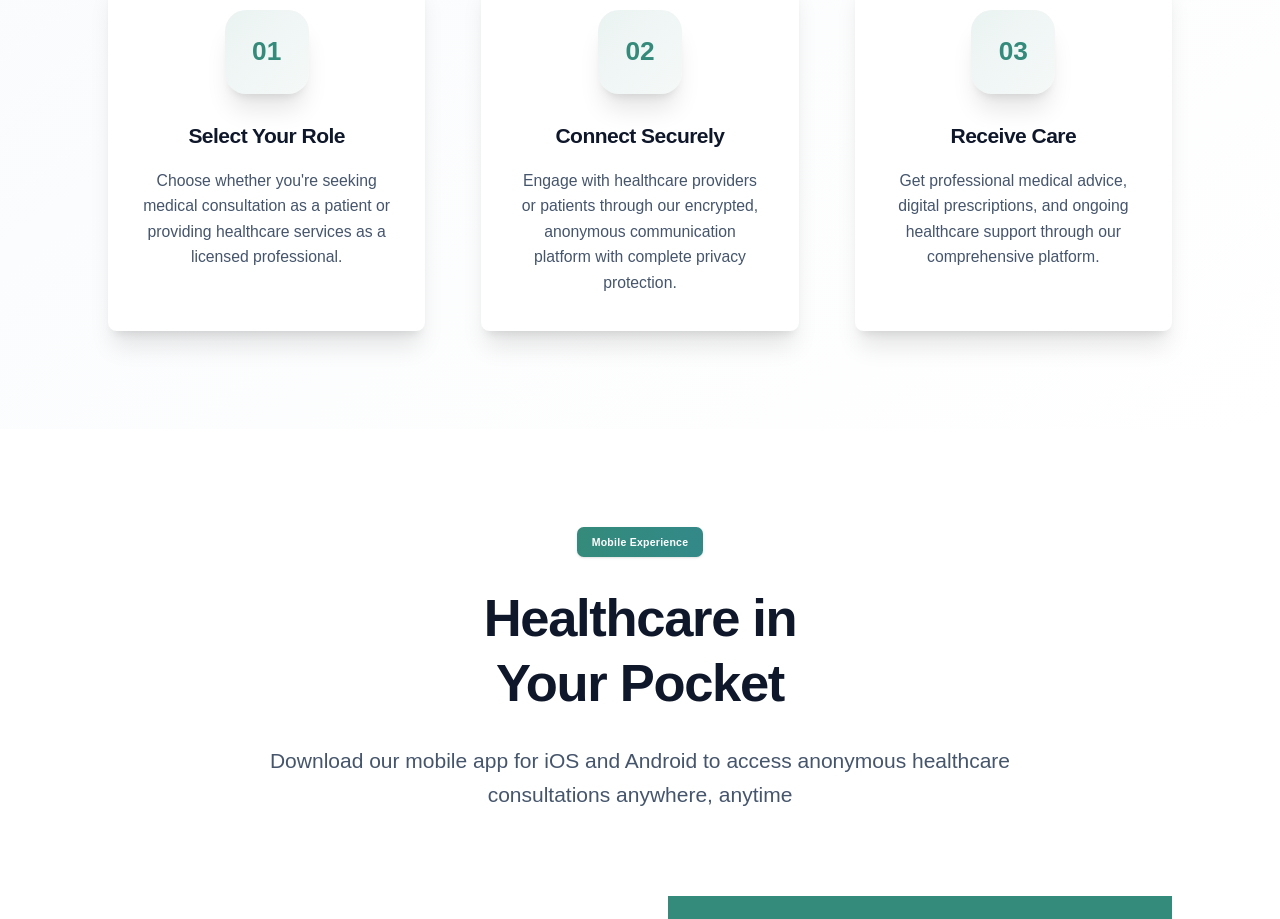
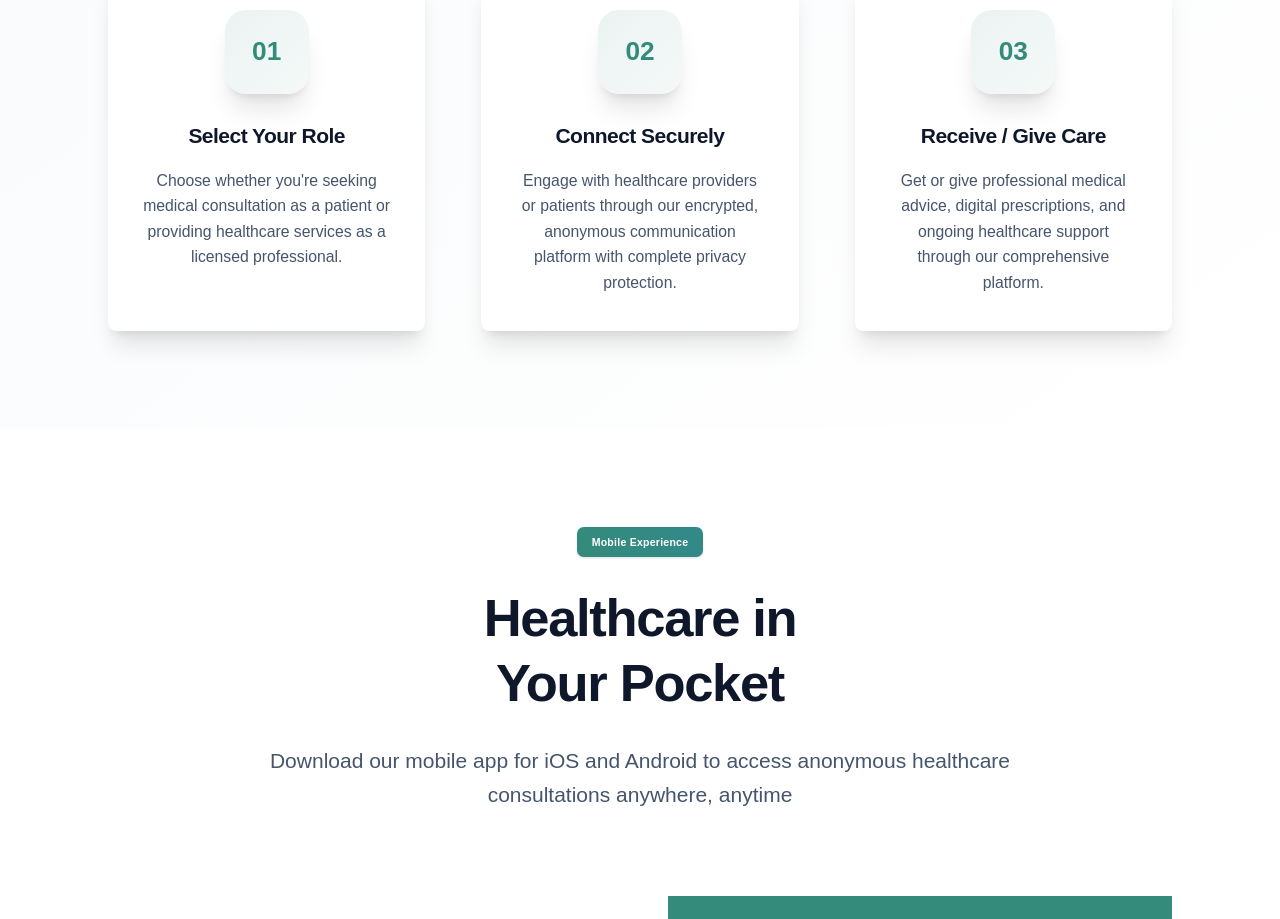
Before and after one commit to Klowq/klowq, a Next.js app: page / in a window 1280 px wide. Shown: the part 2580-3499 px from the top of the page. Built offline with nearby package versions, Linux system fonts and the light colour scheme.

Commit message:
app update

```diff
--- a/src/app/page.js
+++ b/src/app/page.js
@@ -270,9 +270,9 @@ export default function Home() {
                   <div className="inline-flex items-center justify-center md:w-24 w-12 md:h-24 h-12 bg-gradient-to-br from-primary/10 to-primary/5 rounded-md md:rounded-3xl mb-4 md:mb-8 group-hover:scale-110 transition-transform duration-500 shadow-xl">
                     <span className="text-lg md:text-3xl font-bold text-primary">03</span>
                   </div>
-                  <h3 className="md:text-2xl font-bold text-slate-900 mb-5 tracking-tight">Receive Care</h3>
+                  <h3 className="md:text-2xl font-bold text-slate-900 mb-5 tracking-tight">Receive / Give Care</h3>
                   <p className="text-slate-600 leading-relaxed text-sm md:text-lg">
-                    Get professional medical advice, digital prescriptions, and ongoing healthcare support through our comprehensive platform.
+                    Get or give professional medical advice, digital prescriptions, and ongoing healthcare support through our comprehensive platform.
                   </p>
                 </Card>
               </div>
```
